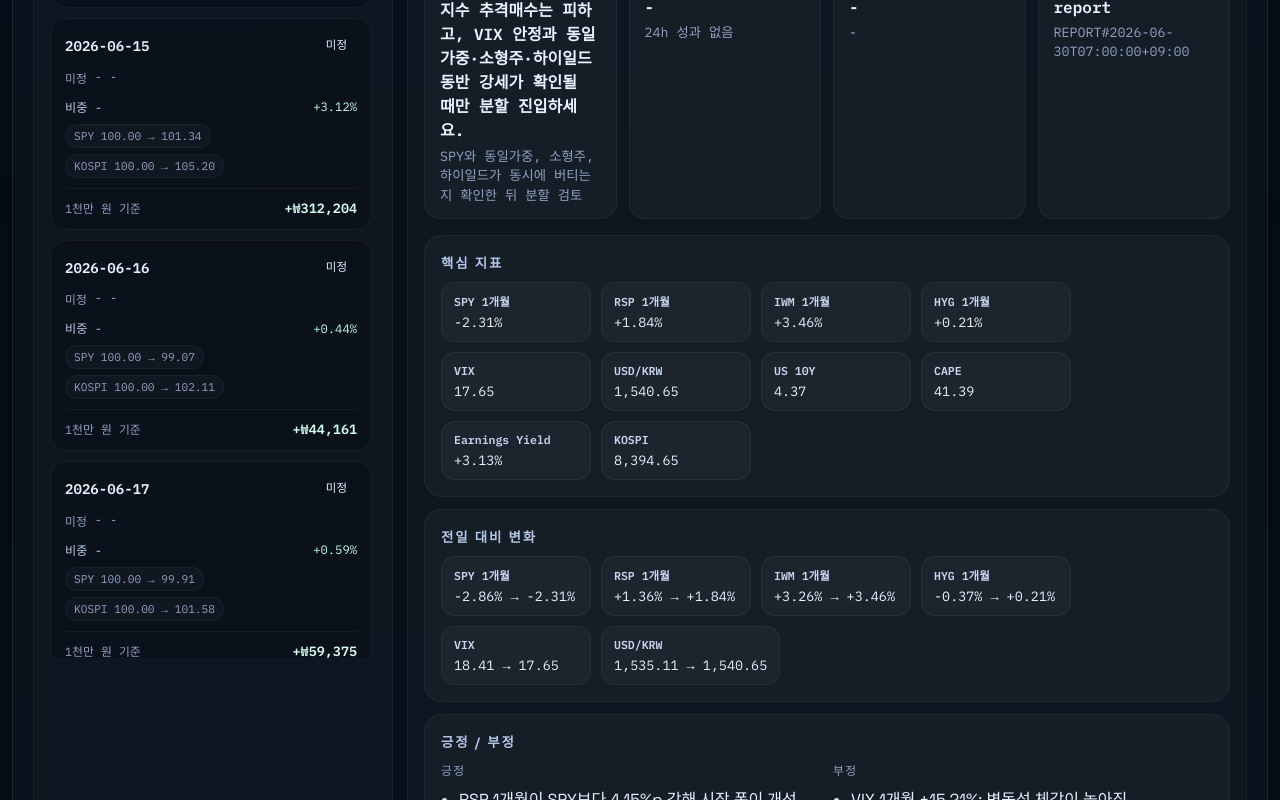
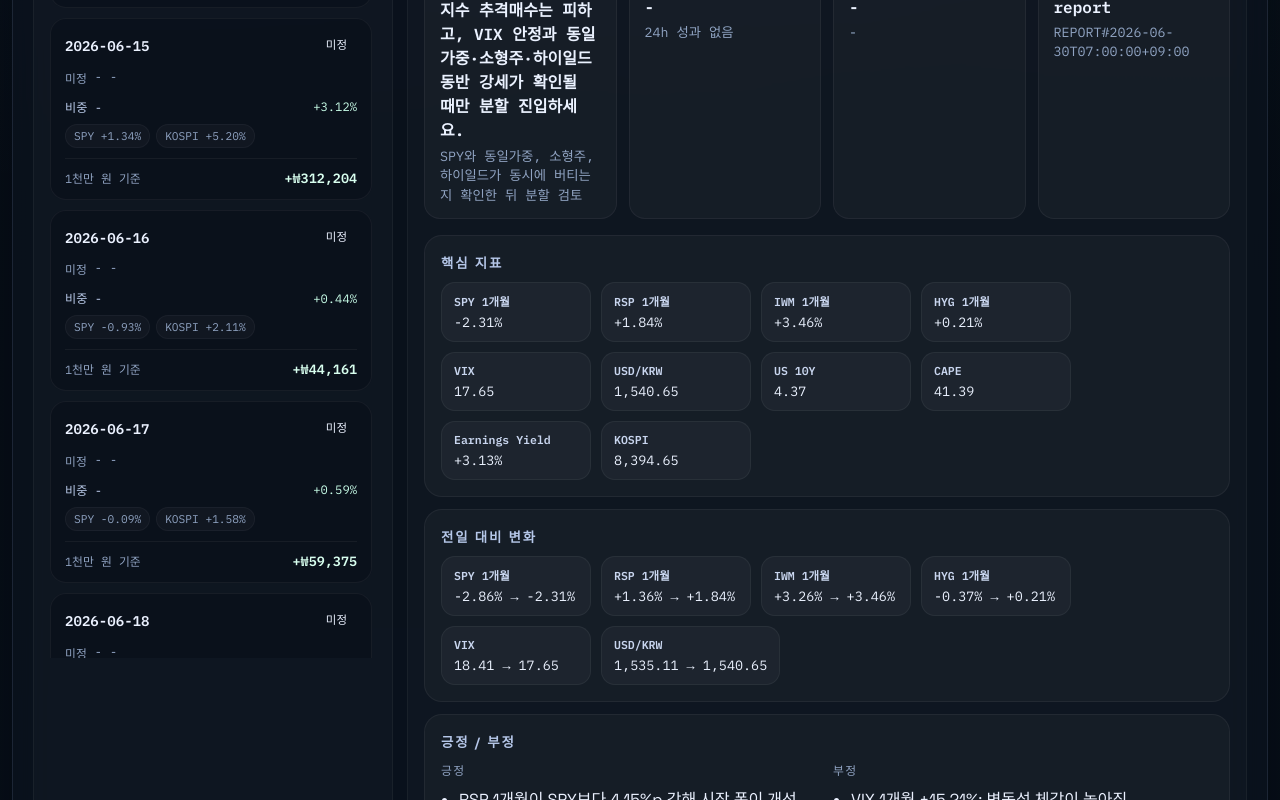
Before and after one commit to tioon/market-monitor-dashboard, a React (Vite) app: page / in a window 1280 px wide. Shown: the part 2120-2920 px from the top of the page. Built offline with nearby package versions, Linux system fonts and the light colour scheme.

Commit message:
Show actual metric values in change traces

```diff
--- a/src/App.jsx
+++ b/src/App.jsx
@@ -226,27 +226,15 @@ function buildCoreChangeRows(projectId, currentCoreData, previousCoreData) {
     .slice(0, 6);
 }
 
-function formatNormalizedReturn(returnPct) {
-  const start = 100;
-  const end = start + toNumber(returnPct, 0);
-  return {
-    from: start.toFixed(2),
-    to: end.toFixed(2),
-  };
-}
-
 function buildPerformanceTraceRows(projectId, performance) {
   return (PROJECT_PERFORMANCE_TRACES[projectId] || [])
     .map((item) => {
       const value = performance?.[item.key];
       if (value === null || value === undefined) return null;
-      const normalized = formatNormalizedReturn(value);
       return {
         key: item.key,
         label: item.label,
-        from: normalized.from,
-        to: normalized.to,
-        pct: pct(value, 2),
+        valueText: pct(value, 2),
       };
     })
     .filter(Boolean);
@@ -538,7 +526,7 @@ function ReportExplorer({ marketProject, cryptoProject }) {
                   {row.performance ? (
                     <div className="report-item-change">
                       {buildPerformanceTraceRows(activeProject.projectId, row.performance).slice(0, 2).map((item) => (
-                        <span key={item.key}>{item.label} {item.from} → {item.to}</span>
+                        <span key={item.key}>{item.label} {item.valueText}</span>
                       ))}
                     </div>
                   ) : null}
@@ -690,15 +678,15 @@ function ReportExplorer({ marketProject, cryptoProject }) {
                       {performanceTraceRows.map((item) => (
                         <div key={item.key} className="report-change-card">
                           <span>{item.label}</span>
-                          <strong>{item.from} → {item.to}</strong>
-                          <small>{item.pct}</small>
+                          <strong>{item.valueText}</strong>
+                          <small>24h 실제 변화</small>
                         </div>
                       ))}
                     </div>
                   ) : null}
                   <p className="note">
                     {perf
-                      ? `기준값 100으로 정규화한 24시간 경로와 실제 가격 변화로 계산했다. ${cleanText(perf.asset_name, '대상 자산')} / ${cleanText(perf.regime, 'regime 없음')}`
+                      ? `24시간 실제 변화율을 그대로 보여준다. ${cleanText(perf.asset_name, '대상 자산')} / ${cleanText(perf.regime, 'regime 없음')}`
                       : '이 리포트는 24시간 매칭 결과가 없어 성과 계산이 비어 있다.'}
                   </p>
                   {perf ? (
```
Also changed, not shown: 3 other files (tests, documents, lock files or other folders).
